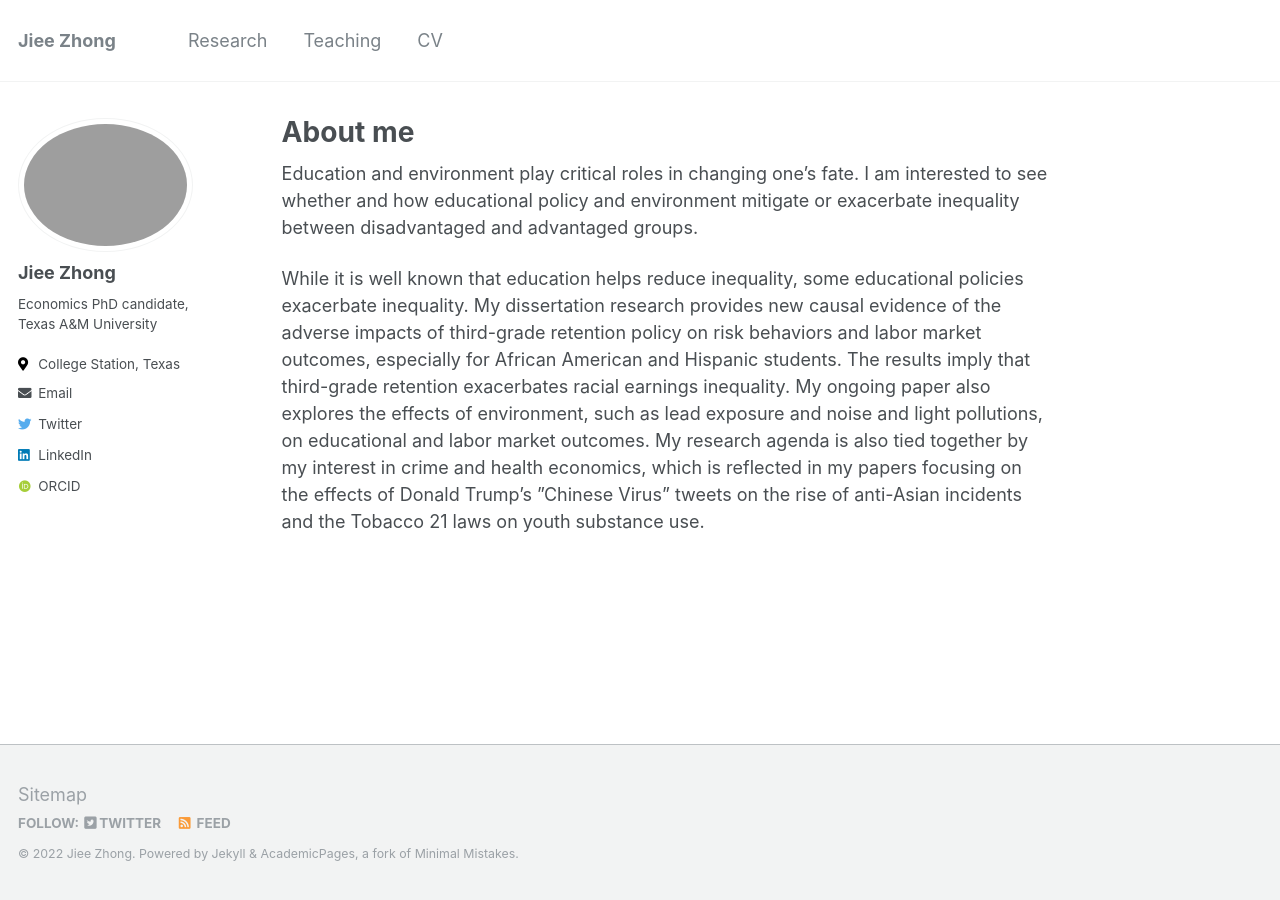
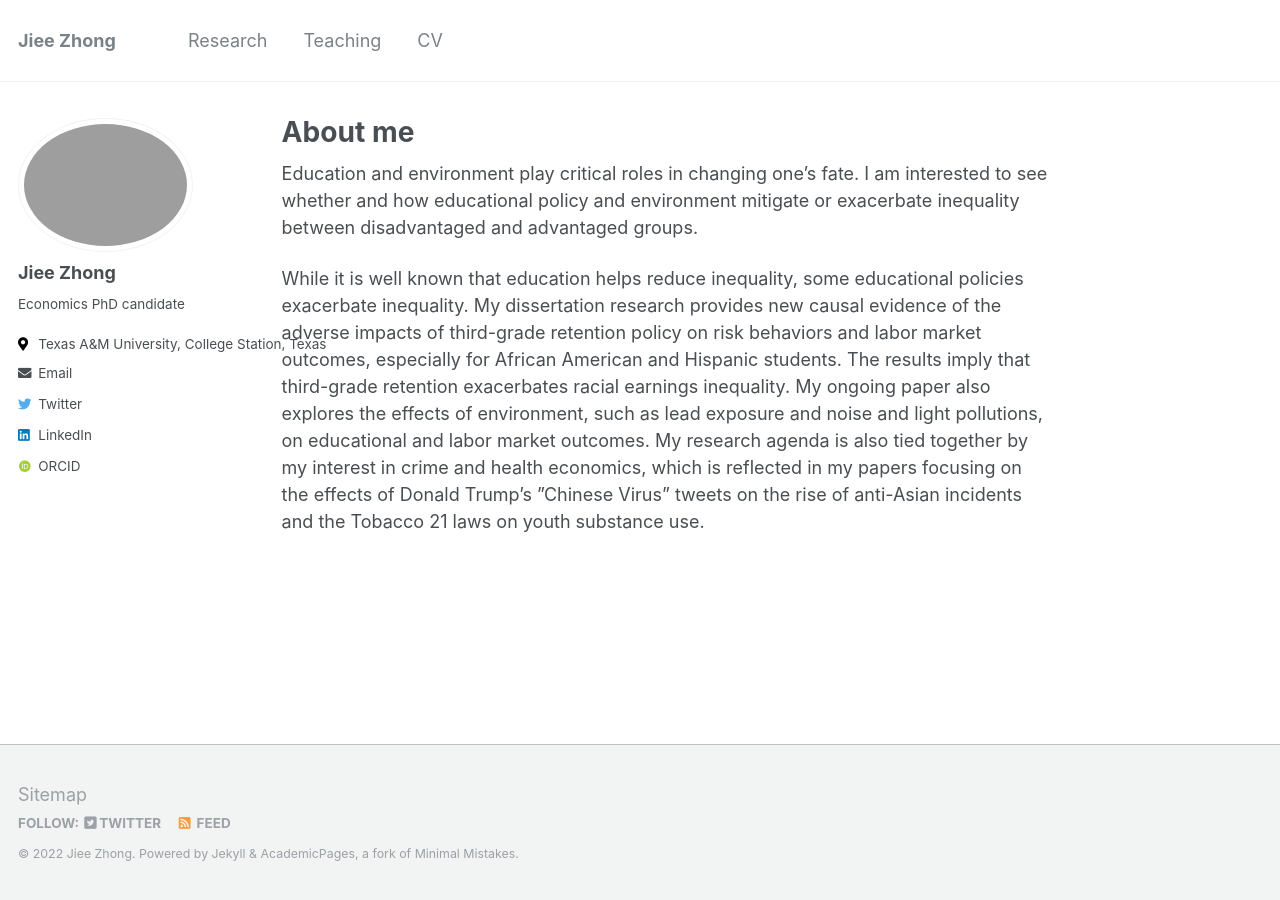
Before and after one commit to jieezhong/jieezhong.github.io, a Jekyll site: the page built from _pages/about.md, in a window 1280 px wide. Built offline with Jekyll 4.4.1, drawn with Linux system fonts in a browser that asks for light colours; some web fonts are replaced; part of the change alters nothing that is shown.

```diff
--- a/_config.yml
+++ b/_config.yml
@@ -77,15 +77,15 @@ analytics:
   google:
     tracking_id          :
   goatcounter:
-    code		 : jayrobwilliams
+    code		 :
 
 
 # Site Author
 author:
   name             : "Jiee Zhong"
   avatar           : "jiee_phd4.png"
-  bio              : "Economics PhD candidate, Texas A&M University"
-  location         : "College Station, Texas"
+  bio              : "Economics PhD candidate "
+  location         : "Texas A&M University, College Station, Texas"
   employer         :
   pubmed           :
   orcid            : "https://orcid.org/0000-0002-4963-6240"
@@ -100,7 +100,7 @@ author:
   facebook         :
   foursquare       :
   github           : #"jieezhong"
-  gitlab           : #"jayrobwilliams"
+  gitlab           :
   google_plus      :
   keybase          :
   instagram        :
@@ -109,7 +109,7 @@ author:
   linkedin         : "jieezhong"
   pinterest        :
   soundcloud       :
-  stackoverflow    : #"https://stackoverflow.com/users/10912314/jayrobwilliams"
+  stackoverflow    :
   steam            :
   tumblr           :
   twitter          : "@JZ70727515"
```
